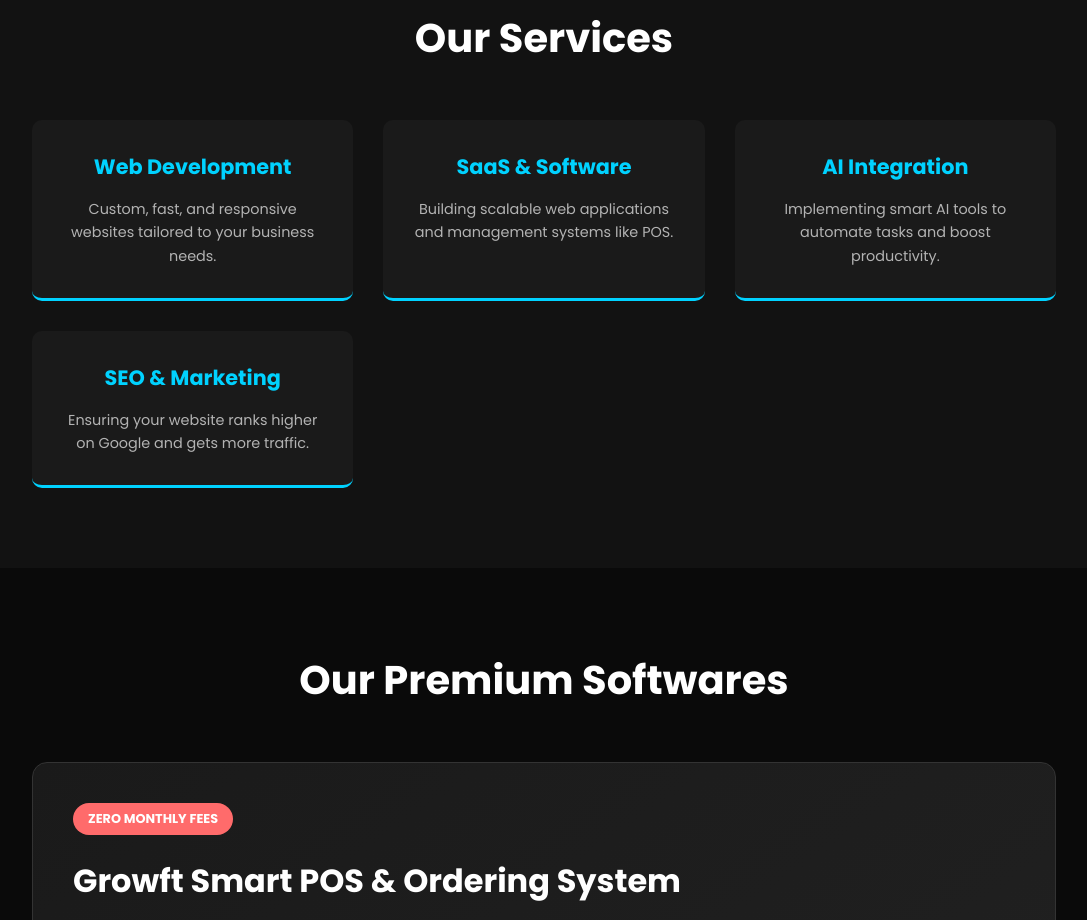
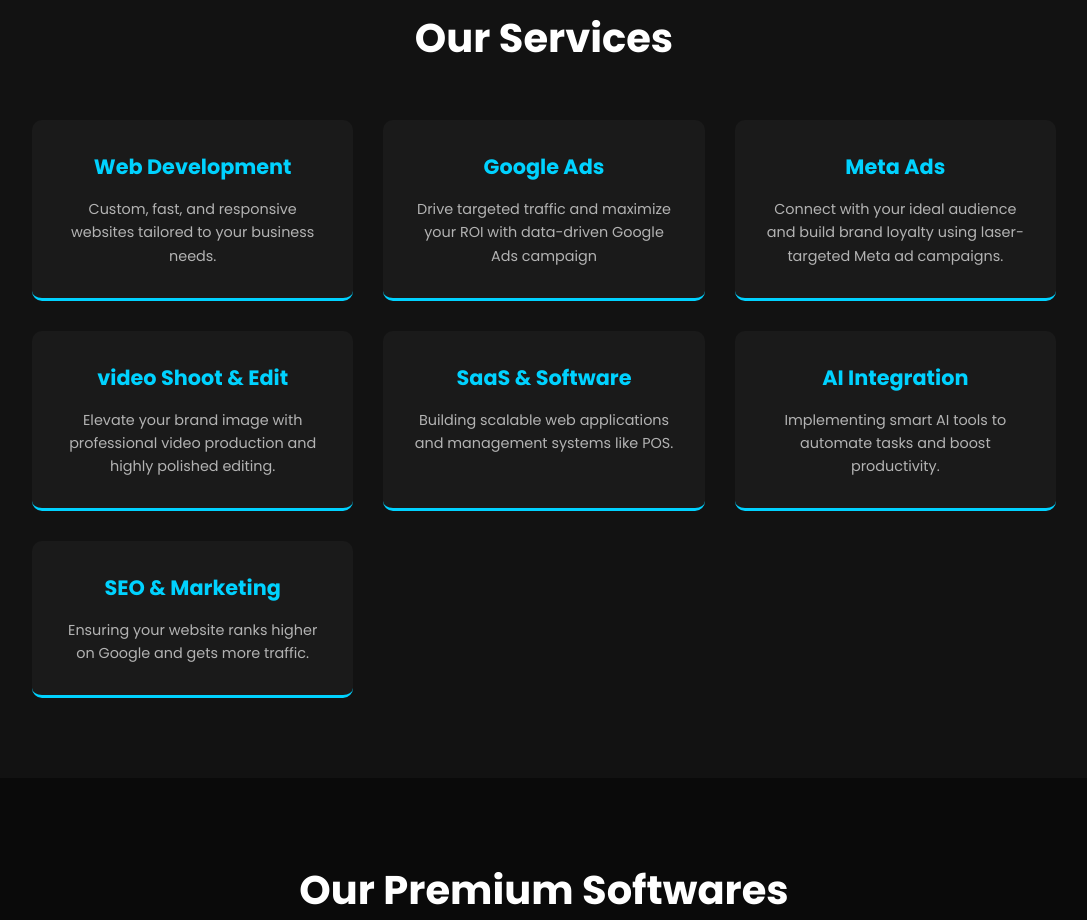
Before and after one commit to Growftofficial/My-tool-growft, a website: page Home/index.html in a window 1280 px wide. Shown: the part 1160-2080 px from the top of the page, without its empty margins (96-1183 px from the left). Drawn offline with Linux system fonts and the light colour scheme.

Commit message:
Update index.html

```diff
--- a/Home/index.html
+++ b/Home/index.html
@@ -150,6 +150,18 @@
                 <p>Custom, fast, and responsive websites tailored to your business needs.</p>
             </div>
             <div class="service-card">
+                <h4>Google Ads</h4>
+                <p>Drive targeted traffic and maximize your ROI with data-driven Google Ads campaign</p>
+            </div>
+            <div class="service-card">
+                <h4>Meta Ads</h4>
+                <p>Connect with your ideal audience and build brand loyalty using laser-targeted Meta ad campaigns.</p>
+            </div>
+            <div class="service-card">
+                <h4>video Shoot & Edit</h4>
+                <p>Elevate your brand image with professional video production and highly polished editing.</p>
+            </div>
+            <div class="service-card">
                 <h4>SaaS & Software</h4>
                 <p>Building scalable web applications and management systems like POS.</p>
             </div>
```
